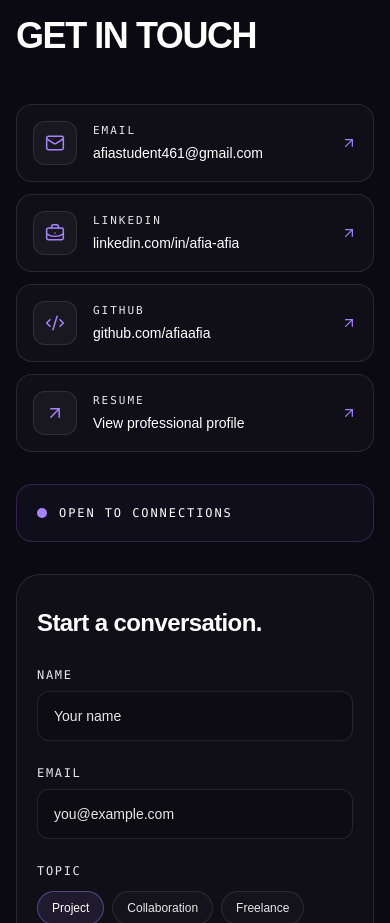
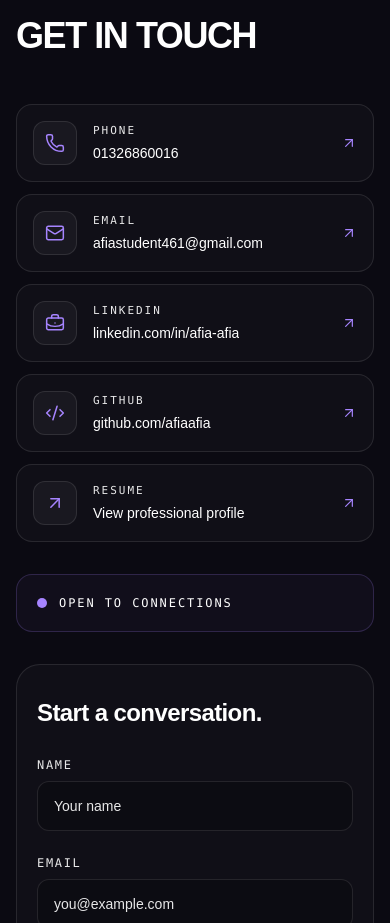
Before and after one commit to afiaafia/afia-portfolio, a Next.js app: page / in a window 390 px wide. Shown: the part 5742-6665 px from the top of the page. Built offline with nearby package versions, Linux system fonts and the light colour scheme.

Commit message:
feat: add phone number to contact section

```diff
--- a/src/components/contact/contact-section.tsx
+++ b/src/components/contact/contact-section.tsx
@@ -6,6 +6,7 @@ import {
   BriefcaseBusiness,
   Code2,
   Mail,
+  Phone,
   Send,
 } from "lucide-react"
 import { motion, useReducedMotion } from "motion/react"
@@ -13,6 +14,13 @@ import type { FormEvent } from "react"
 import { useState } from "react"
 
 const channels = [
+  {
+    label: "PHONE",
+    value: "01326860016",
+    href: "tel:+8801326860016",
+    icon: Phone,
+    external: false,
+  },
   {
     label: "EMAIL",
     value: "afiastudent461@gmail.com",
```
